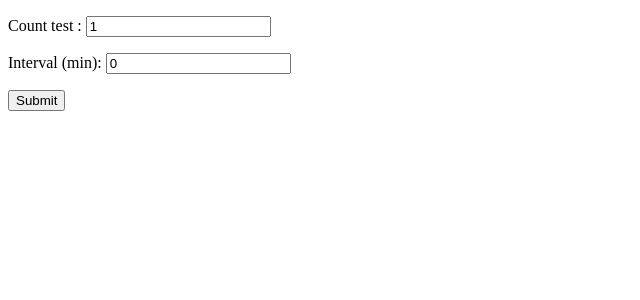
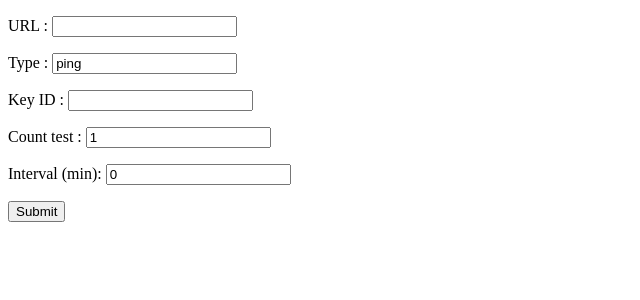
Before and after one commit to davidyc/SpeedTestServer, a Python web app: template client/templates/main.html in a window 1280 px wide. Shown: the top 300 px of the page, without its empty margins (0-640 px from the left). Run offline with Jinja, Linux system fonts and the light colour scheme; the template is opened without the code that fills it, so the values that code supplies are empty.

```diff
--- a/client/app.py
+++ b/client/app.py
@@ -1,6 +1,7 @@
 from flask import Flask
 from flask import render_template
 from flask import request
+import ai
 
 app = Flask("Speed Test Client")
 infomess = 'Item was added to queue with intervat {} and repeat {} times'
@@ -11,12 +12,15 @@ def setserver():
     if request.method == 'POST':
         count = request.form.get('count')
         interval = request.form.get('interval')
+        keyid = request.form.get('keyid')
+        typereq = request.form.get('type')
+        url = request.form.get('url')
         if count == None or int(count) < 1:
             count = 1
         if interval == None or int(interval) < 1:
             interval = 0
+        ai.execute(count,interval*60, url, typereq, keyid)
         return render_template('result.html', message=infomess.format(interval, count))
-
     return render_template('main.html', message=message)
 
 
--- a/client/requirements.txt
+++ b/client/requirements.txt
@@ -1,2 +1,2 @@
 flask
-rq
+requests
--- a/client/templates/main.html
+++ b/client/templates/main.html
@@ -9,9 +9,21 @@
         <h1>{{ message }}</h1>
     {% endif %}
     <form action="" method="post">
+		<p>
+			<label for="url">URL :</label>
+			<input type="text" name="url">
+		</p>
+		<p>
+			<label for="type">Type :</label>
+			<input type="text" value="ping" name="type">
+		</p>
+		<p>
+			<label for="keyid">Key ID :</label>
+			<input type="text" name="keyid">
+		</p>
         <p>
 			<label for="count">Count test :</label>
-			<input type="number" value=1 name="number">
+			<input type="number" value=1 name="count">
 		</p>
 		<p>
 			<label for="interval">Interval (min): </label>
```
Also changed, not shown: client/ai.py (added, +15 -0 lines).
